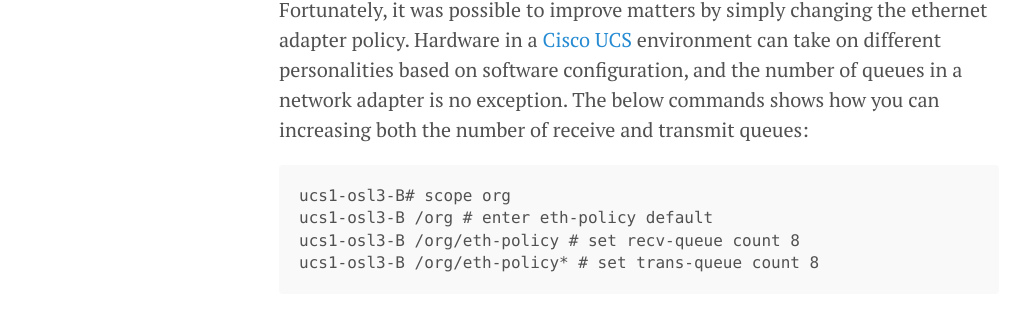
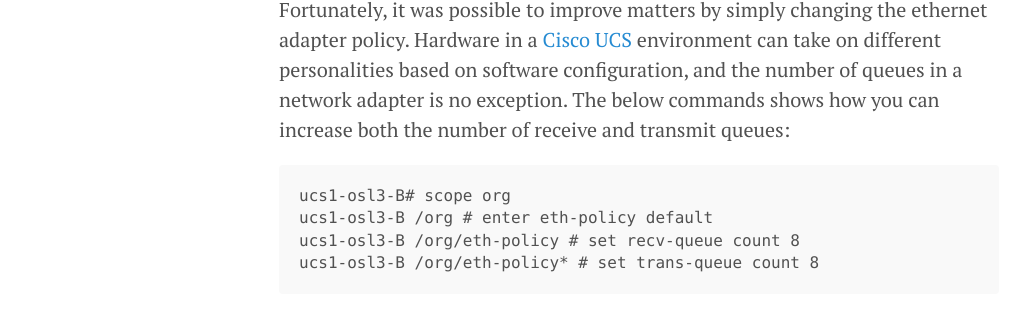
Before and after one commit to toreanderson/toreanderson.github.io, a Jekyll site: the page built from _posts/2015-10-08-cisco-ucs-multi-queue-nics-and-rss.markdown, in a window 1280 px wide and 900 px high, scrolled down 4922 px. Shown: the part 234-546 px from the top of the window, without its empty margins (1-1031 px from the left). Built offline with Jekyll 4.4.1, drawn with Linux system fonts in a browser that asks for light colours; Markdown is read by kramdown in place of the engine named in the settings; some of the changed text lies outside the part shown.

Commit message:
more fixes

`````diff
--- a/_posts/2015-10-08-cisco-ucs-multi-queue-nics-and-rss.markdown
+++ b/_posts/2015-10-08-cisco-ucs-multi-queue-nics-and-rss.markdown
@@ -150,7 +150,7 @@ adapter policy. Hardware in a [Cisco
 UCS](http://www.cisco.com/c/en/us/products/servers-unified-computing/index.html)
 environment can take on different personalities based on software
 configuration, and the number of queues in a network adapter is no exception.
-The below commands shows how you can increasing both the number of receive and
+The below commands shows how you can increase both the number of receive and
 transmit queues:
 
 ````
`````
Also changed, not shown: other parts of _posts/2015-10-08-cisco-ucs-multi-queue-nics-and-rss.markdown (+1 -1 lines).
